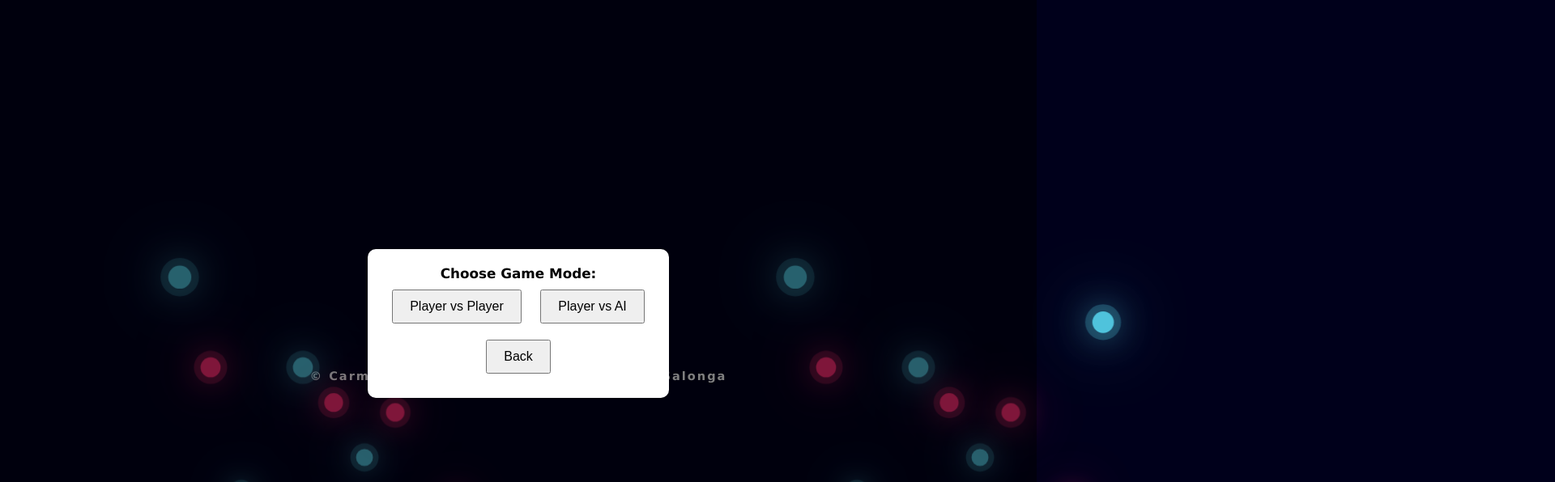
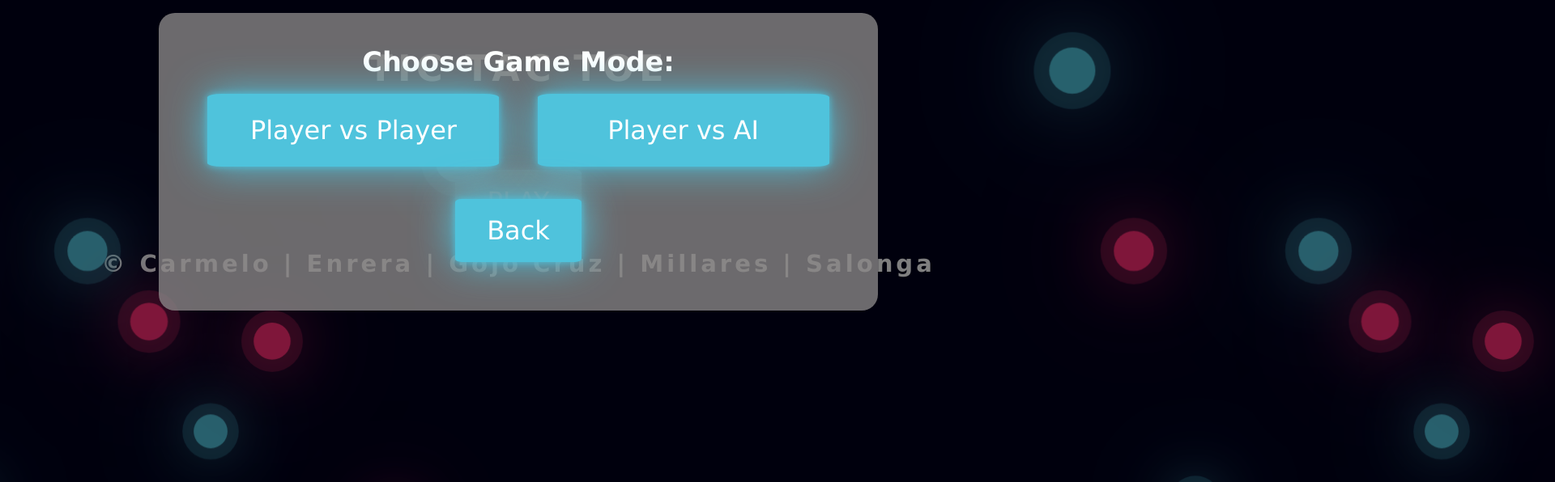
Before and after one commit to CeejaySalonga/TicTacTow, a plain HTML site: page index.html in a window 1280 px wide. Both pictures are taken after a click on the button "PLAY". Shown: the top 596 px of the page at 81% size, 1920 px wide, since content can reach past the window. Drawn offline with Linux system fonts and the light colour scheme.

Commit message:
Update menu.css

```diff
--- a/menu.css
+++ b/menu.css
@@ -1,4 +1,3 @@
-/* Font Definitions */
 @font-face {
     font-family: "Chainwhacks";
     src: url(Chainwhacks-vm72E.ttf) format("opentype");
@@ -10,55 +9,46 @@
     font-weight: bold;
  }
 
-/* Reset Styles */
-* {
-  margin: 0;
-  padding: 0;
-  box-sizing: border-box;
-}
-
-/* Body Styles */
 body {
-  font-family: "Chainwhacks", Verdana, Tahoma, cursive;
-  font-size: 0.7em;
-  color: white;
+    font-family: "Chainwhacks", Verdana, Tahoma;
     display: flex;
     flex-direction: column;
     align-items: center;
-  justify-content: center;
     height: 100vh;
     margin: 0;
-  background: #00001b;
+    background-image: url("https://janschreiber.github.io/img2/black-chalk.jpg");
+    color: white;
+    font-family: cursive;
+    font-size: 0.7em;
+    justify-content: center;
+    margin-top: -200px;
+    scale: 2;
     overflow: hidden;
 }
 
-/* Heading Styles */
-h1, h2 {
+* {
     font-family: "Chainwhacks", Verdana, Tahoma;
 }
 
 h1 {
-  letter-spacing: 3px;
     margin-bottom: 10px;
     color: white;
+    font-family: "Chainwhacks", Verdana, Tahoma;
+    letter-spacing: 3px;
 }
-
 h2 {
     color: black;
 }
 
 h4 {
+    letter-spacing: 2px;
     font-size: 1.3em;
-  letter-spacing: 2px;
 }
-
-/* Game Container Styles */
 #game-container {
     display: none;
     margin-top: 20px;
 }
 
-/* Popup Container Styles */
 #popup-container {
     position: fixed;
     top: 0;
@@ -74,55 +64,103 @@ h4 {
 }
 
 #popup {
-  background: #fff;
+    background: #8c8989c6;
     padding: 20px;
     border-radius: 10px;
     text-align: center;
 }
 
-/* Button Styles */
+#popup h2 {
+  color: white;
+  text-align: center;
+}
+
+.CD {
+  height: 45px;
+  width: 130px;
+  background-color: #4fc3dc;
+}
+
+.PVPAI {
+  height: 45px;
+  width: 180px;
+  background-color: #4fc3dc;
+  border: none;
+  color: white;
+}
+
 button {
     margin: 10px;
     padding: 10px 20px;
     font-size: 16px;
     cursor: pointer;
+    box-shadow: 0 0 5px #4fc3dc,
+    0 0 25px #4fc3dc;
+    background-color: #4fc3dc;
+    border: none;
+    color: white;
+    border-radius: 5%;
+}
+button:hover {
+  background-color: #ff2d75;
+  box-shadow: 0 0 5px #ff2d75,
+  0 0 25px #ff2d75, 0 0 50px #ff2d75,
+  0 0 100px #ff2d75, 0 0 200px #ff2d75;
   }
 
-/* Animation Styles */
-.container {
+*
+{
+  margin: 0;
+  padding: 0;
+  box-sizing: border-box;
+}
+body
+{
+  min-height: 100vh;
+  background: #00001b;
+}
+.container
+{
   position: relative;
   width: 100%;
   height: 100vh;
   overflow: hidden;
 }
-
-.bubbles {
+.bubbles
+{
   position: relative;
   display: flex;
 }
-
-.bubbles span {
+.bubbles span
+{
   position: relative;
   width: 30px;
   height: 30px;
   background: #4fc3dc;
   margin: 0 4px;
   border-radius: 50%;
-  box-shadow: 0 0 0 10px #4fc3dc44, 0 0 50px #4fc3dc, 0 0 100px #4fc3dc;
+  box-shadow: 0 0 0 10px #4fc3dc44,
+  0 0 50px #4fc3dc,
+  0 0 100px #4fc3dc;
   animation: animate 10s linear infinite;
   animation-duration: calc(125s / var(--i));
 }
 
-.bubbles span:nth-child(even) {
+.bubbles span:nth-child(even)
+{
   background: #ff2d75;
-  box-shadow: 0 0 0 10px #ff2d7544, 0 0 50px #ff2d75, 0 0 100px #ff2d75;
+  box-shadow: 0 0 0 10px #ff2d7544,
+  0 0 50px #ff2d75,
+  0 0 100px #ff2d75;
 }
-
-@keyframes animate {
-  0% {
+@keyframes animate
+{
+  0%
+  {
      transform: translateY(100vh) scale(0);
   }
-  100% {
+  100%
+  {
      transform: translateY(-10vh) scale(1);
   }
 }
```
Lines whose indentation alone changed are shown as unchanged.
